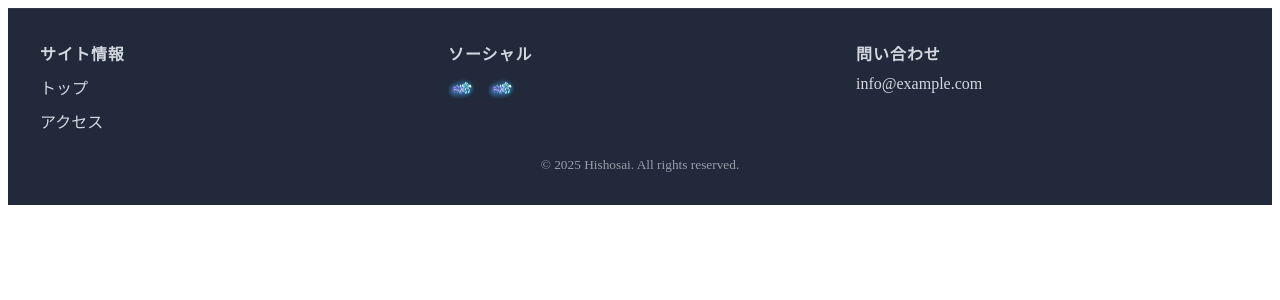
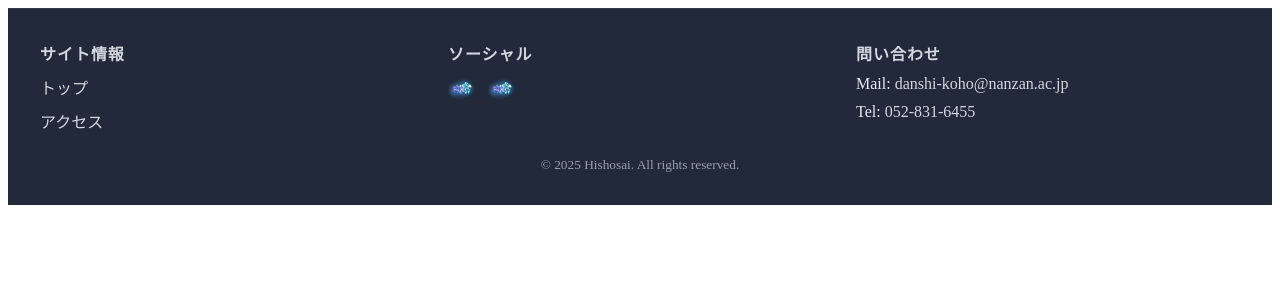
Before and after one commit to yk0721/Bunkasai-Homepage, a Python web app: template template/footer_template.html in a window 1280 px wide. Shown: the top 300 px of the page. Run offline with Jinja, Linux system fonts and the light colour scheme; the template is opened without the code that fills it, so the values that code supplies are empty.

Commit message:
問い合わせ先を追加しました。

```diff
--- a/template/footer_template.html
+++ b/template/footer_template.html
@@ -31,7 +31,8 @@
                 <span class="heading-line right"></span>
             </h2>
             <div class="footer-links">
-                <div><a href="mailto:info@example.com">info@example.com</a></div>
+                <div>Mail: <a href="mailto:danshi-koho@nanzan.ac.jp">danshi-koho@nanzan.ac.jp</a></div>
+                <div>Tel: <a href="tel:052-831-6455">052-831-6455</a>
             </div>
         </section>
     </div>
```
